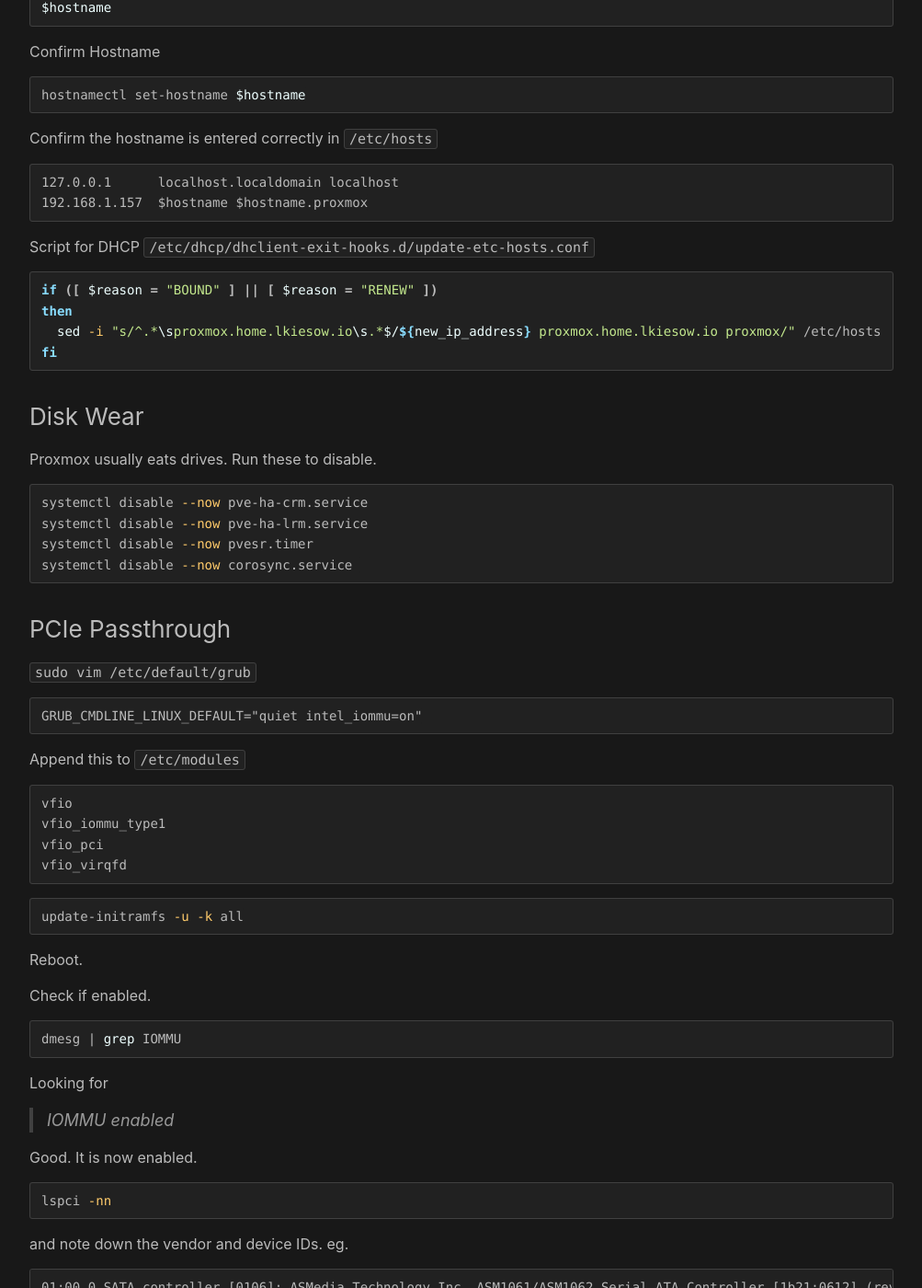
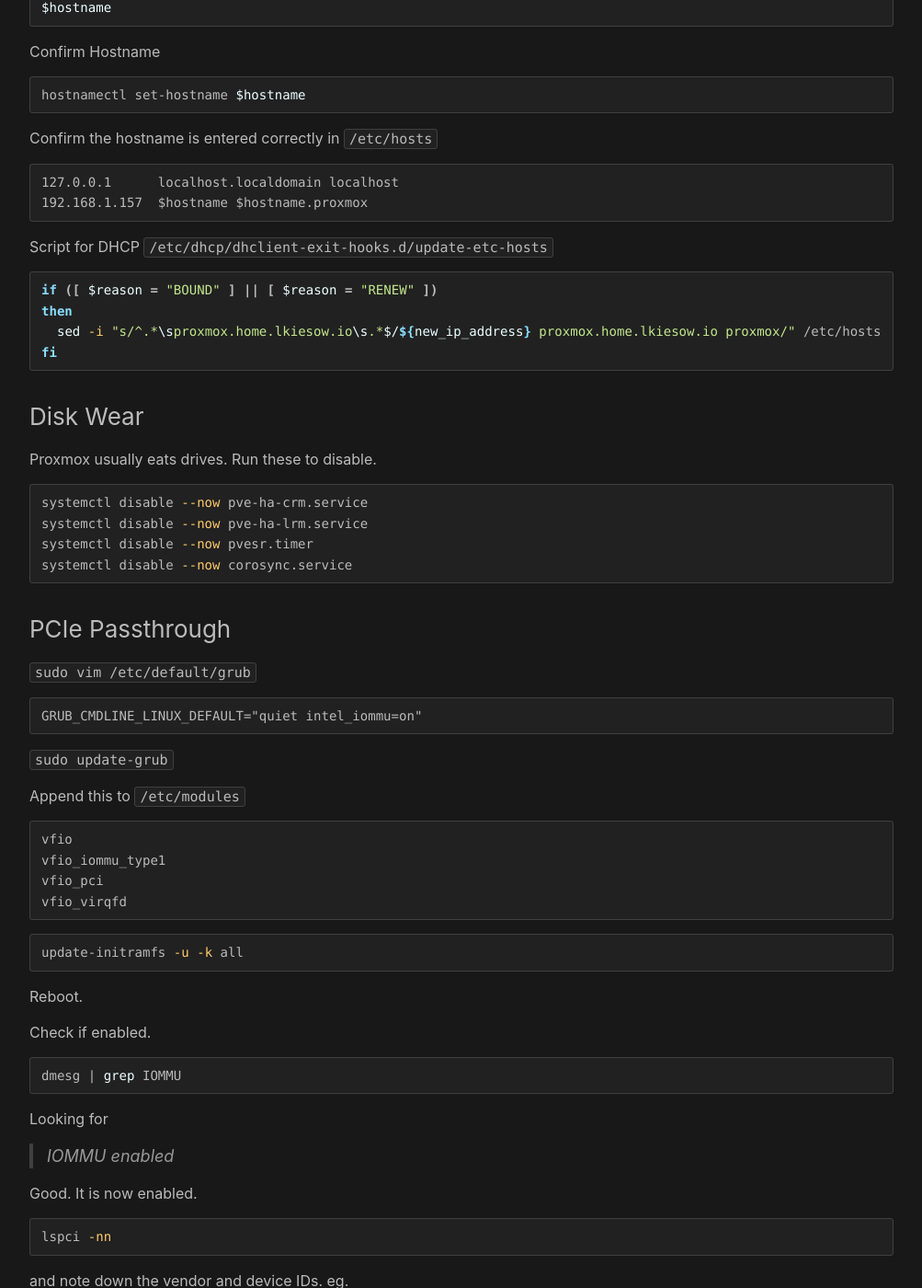
Before and after one commit to Cubie87/cubie87.github.io, a Jekyll site: the page built from posts/shell.md, in a window 1280 px wide and 1400 px high, scrolled down 9243 px. Shown: the whole window at 92% size, without its empty margins (138-1141 px from the left). Built offline with Jekyll 4.4.1, drawn with Linux system fonts in a browser that asks for light colours; our own code applies the rules of GitHub Pages for plain Markdown files.

Commit message:
minor updates to proxmox, shell page

````diff
--- a/posts/shell.md
+++ b/posts/shell.md
@@ -463,7 +463,7 @@
 127.0.0.1      localhost.localdomain localhost
 192.168.1.157  $hostname $hostname.proxmox
 ```
-Script for DHCP `/etc/dhcp/dhclient-exit-hooks.d/update-etc-hosts.conf`
+Script for DHCP `/etc/dhcp/dhclient-exit-hooks.d/update-etc-hosts`
 ```sh
 if ([ $reason = "BOUND" ] || [ $reason = "RENEW" ])
 then
@@ -488,6 +488,8 @@
 ```
 GRUB_CMDLINE_LINUX_DEFAULT="quiet intel_iommu=on"
 ```
+`sudo update-grub`
+
 
 Append this to `/etc/modules`
 ```
````
